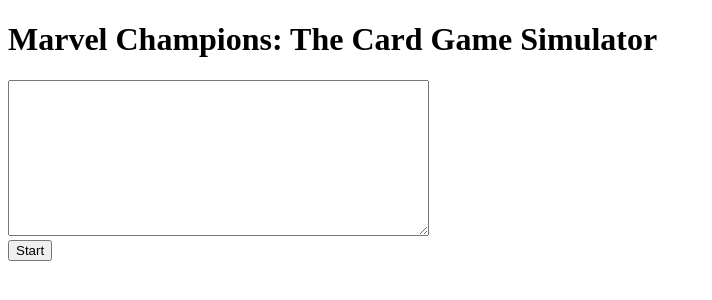
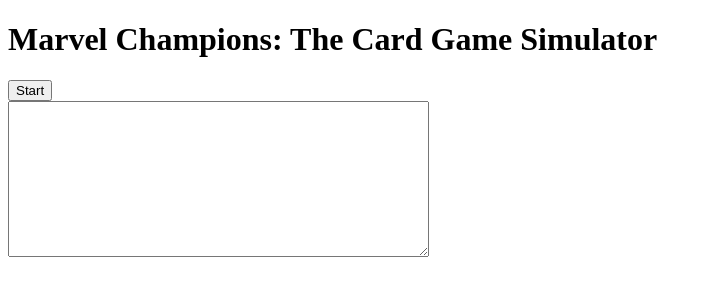
Before and after one commit to boltonlin/mctcg-web, a React app in the folder client/: page / in a window 1280 px wide. Shown: the top 300 px of the page, without its empty margins (0-712 px from the left). Built offline with nearby package versions, Linux system fonts and the light colour scheme; no server answers.

Commit message:
installed tailwind

```diff
--- a/client/package.json
+++ b/client/package.json
@@ -26,6 +26,7 @@
     "jest-environment-jsdom": "^29.4.1",
     "mini-css-extract-plugin": "^2.7.2",
     "style-loader": "^3.3.1",
+    "tailwindcss": "^3.2.7",
     "ts-loader": "^9.4.2",
     "typescript": "^4.9.5",
     "webpack": "^5.75.0",
--- /dev/null
+++ b/client/public/index.css
@@ -0,0 +1,3 @@
+/* @tailwind base; */
+@tailwind components;
+@tailwind utilities;
--- a/client/public/index.html
+++ b/client/public/index.html
@@ -4,6 +4,7 @@
     <meta charset="utf-8" />
     <title>Marvel Champions: The Card Game Simulator</title>
     <link rel="icon" type="image/x-icon" href="favicon.ico" />
+    <link rel="stylesheet" href="index.css" />
   </head>
   <body>
     <h1>Marvel Champions: The Card Game Simulator</h1>
--- a/client/src/features/App.tsx
+++ b/client/src/features/App.tsx
@@ -31,9 +31,9 @@
   }, [perspective]);
 
   return (
-    <div>
+    <div className="flex">
+      {renderPhase()}
       <GameLog socket={socket} />
-      {renderPhase()}
     </div>
   );
 }
```
Also changed, not shown: client/tailwind.config.js (added, +10 -0 lines), 1 other file (tests, documents, lock files or other folders).
